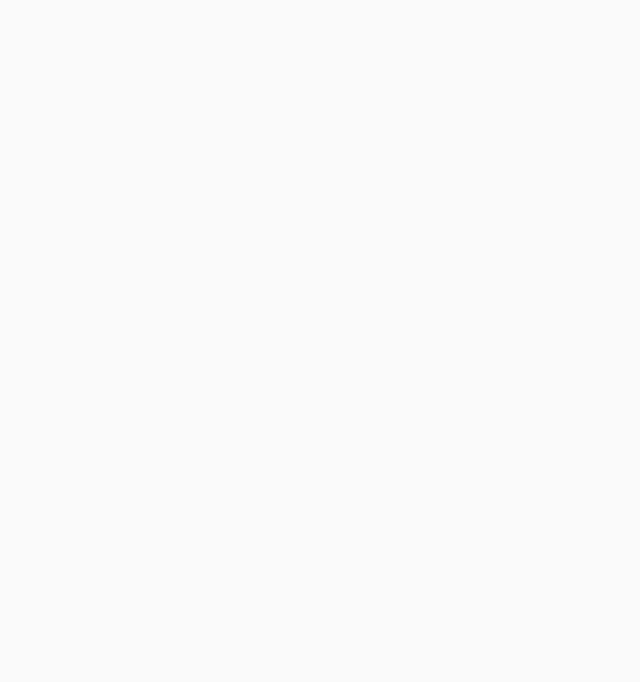
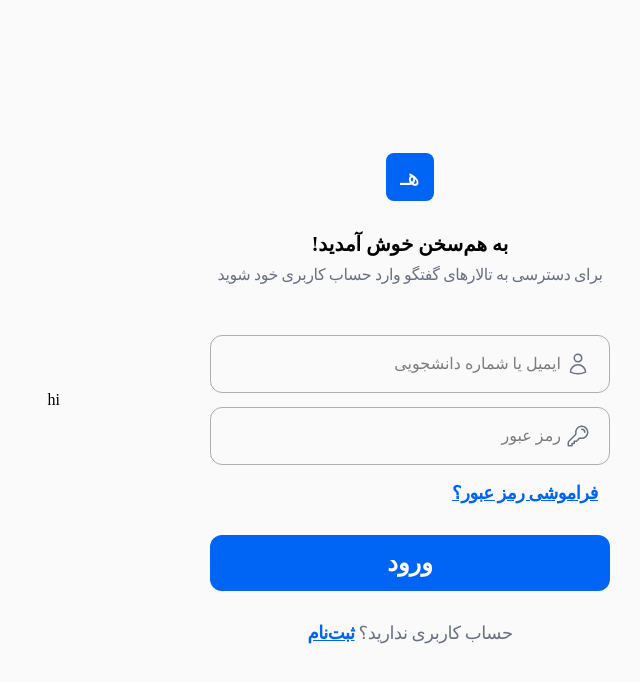
Before and after one commit to amirtvn04/hamsokhan, a React (Vite) app: page / in a window 1280 px wide. Shown: the top 682 px of the page, without its empty margins (640-1280 px from the left). Built offline with nearby package versions, Linux system fonts and the light colour scheme; a web font is replaced by a local one.

Commit message:
feat(ui): implement login and register components

```diff
--- a/index.html
+++ b/index.html
@@ -1,13 +1,51 @@
 <!doctype html>
-<html lang="en">
+<html lang="fa-IR" dir="rtl">
+
 <head>
   <meta charset="UTF-8" />
   <link rel="icon" type="image/svg+xml" href="/vite.svg" />
   <meta name="viewport" content="width=device-width, initial-scale=1.0" />
   <title>hamsokhan</title>
 </head>
-  <body class="bg-secondary">
+
+<body class="bg-secondary text-base font-bakh">
+  <svg class="hidden">
+    <symbol id="person" xmlns="http://www.w3.org/2000/svg" fill="none" viewBox="0 0 24 24" stroke-width="1.5"
+      stroke="currentColor" class="size-6">
+      <path stroke-linecap="round" stroke-linejoin="round"
+        d="M15.75 6a3.75 3.75 0 1 1-7.5 0 3.75 3.75 0 0 1 7.5 0ZM4.501 20.118a7.5 7.5 0 0 1 14.998 0A17.933 17.933 0 0 1 12 21.75c-2.676 0-5.216-.584-7.499-1.632Z" />
+    </symbol>
+    <symbol id="eye" xmlns="http://www.w3.org/2000/svg" fill="none" viewBox="0 0 24 24" stroke-width="1.5"
+      stroke="currentColor" class="size-6">
+      <path stroke-linecap="round" stroke-linejoin="round"
+        d="M2.036 12.322a1.012 1.012 0 0 1 0-.639C3.423 7.51 7.36 4.5 12 4.5c4.638 0 8.573 3.007 9.963 7.178.07.207.07.431 0 .639C20.577 16.49 16.64 19.5 12 19.5c-4.638 0-8.573-3.007-9.963-7.178Z" />
+      <path stroke-linecap="round" stroke-linejoin="round" d="M15 12a3 3 0 1 1-6 0 3 3 0 0 1 6 0Z" />
+    </symbol>
+    <symbol id="eye-slash" xmlns="http://www.w3.org/2000/svg" fill="none" viewBox="0 0 24 24" stroke-width="1.5"
+      stroke="currentColor" class="size-6">
+      <path stroke-linecap="round" stroke-linejoin="round"
+        d="M3.98 8.223A10.477 10.477 0 0 0 1.934 12C3.226 16.338 7.244 19.5 12 19.5c.993 0 1.953-.138 2.863-.395M6.228 6.228A10.451 10.451 0 0 1 12 4.5c4.756 0 8.773 3.162 10.065 7.498a10.522 10.522 0 0 1-4.293 5.774M6.228 6.228 3 3m3.228 3.228 3.65 3.65m7.894 7.894L21 21m-3.228-3.228-3.65-3.65m0 0a3 3 0 1 0-4.243-4.243m4.242 4.242L9.88 9.88" />
+    </symbol>
+    <symbol id="key" xmlns="http://www.w3.org/2000/svg" fill="none" viewBox="0 0 24 24" stroke-width="1.5"
+      stroke="currentColor" class="size-6">
+      <path stroke-linecap="round" stroke-linejoin="round"
+        d="M15.75 5.25a3 3 0 0 1 3 3m3 0a6 6 0 0 1-7.029 5.912c-.563-.097-1.159.026-1.563.43L10.5 17.25H8.25v2.25H6v2.25H2.25v-2.818c0-.597.237-1.17.659-1.591l6.499-6.499c.404-.404.527-1 .43-1.563A6 6 0 1 1 21.75 8.25Z" />
+    </symbol>
+    <symbol id="mail" xmlns="http://www.w3.org/2000/svg" fill="none" viewBox="0 0 24 24" stroke-width="1.5"
+      stroke="currentColor" class="size-6">
+      <path stroke-linecap="round" stroke-linejoin="round"
+        d="M16.5 12a4.5 4.5 0 1 1-9 0 4.5 4.5 0 0 1 9 0Zm0 0c0 1.657 1.007 3 2.25 3S21 13.657 21 12a9 9 0 1 0-2.636 6.364M16.5 12V8.25" />
+    </symbol>
+    <symbol id="id" xmlns="http://www.w3.org/2000/svg" fill="none" viewBox="0 0 24 24" stroke-width="1.5" stroke="currentColor"
+      class="size-6">
+      <path stroke-linecap="round" stroke-linejoin="round"
+        d="M12 21v-8.25M15.75 21v-8.25M8.25 21v-8.25M3 9l9-6 9 6m-1.5 12V10.332A48.36 48.36 0 0 0 12 9.75c-2.551 0-5.056.2-7.5.582V21M3 21h18M12 6.75h.008v.008H12V6.75Z" />
+    </symbol>
+
+  </svg>
+
   <div id="root"></div>
   <script type="module" src="/src/main.jsx"></script>
 </body>
+
 </html>
--- a/src/App.jsx
+++ b/src/App.jsx
@@ -1,8 +1,13 @@
+import { useState } from "react"
+import Login from "./components/Login"
+import Register from "./components/Register"
+
 function App() {
-
+  const [page, setPage] = useState("login")
   return (
     <>
-
+        {page === "login" && (<Login gotoRegister={() => setPage("register")} />)}
+        {page === "register" && (<Register gotoLogin={() => setPage("login")} />)}
     </>
   )
 }
--- /dev/null
+++ b/src/components/Login.jsx
@@ -0,0 +1,35 @@
+import Button from './elements/Button'
+import InputField from './elements/InputField'
+
+function Login({ gotoRegister }) {
+    return (
+        <div className='flex items-center gap-x-10 h-dvh'>
+            <div className='w-1/2'>
+                <form className='max-w-100 flex flex-col justify-center items-center mx-auto'>
+                    <div className='bg-primary w-12 h-12 rounded-lg flex items-center justify-center text-[24px] text-white'>
+                        هـ
+                    </div>
+
+                    <h3 className='mt-7'>به هم‌سخن خوش آمدید!</h3>
+                    <p className='text-gray-500 mt-1 mb-12 tracking-tight'>برای دسترسی به تالارهای گفتگو وارد حساب کاربری خود شوید</p>
+
+                    <div className='space-y-3.5 w-full'>
+                        <InputField icon='person' type='text' CustomStyles='w-full pr-12 pl-5 py-4' placeholder='ایمیل یا شماره دانشجویی' />
+                        <InputField icon='key' type='password' CustomStyles='w-full pr-12 pl-5 py-4' placeholder='رمز عبور' />
+                    </div>
+
+                    <a className='text-[#0065F4] font-bold self-start mr-3 mt-3.5 text-lg underline mb-7 cursor-pointer focus:outline-none focus:text-[#003d93] hover:text-[#003d93] tracking-tight'>فراموشی رمز عبور؟</a>
+
+                    <Button value='ورود' />
+
+                    <p className='text-lg mt-7 text-gray-500 tracking-tight'>حساب کاربری ندارید؟ <a onClick={() => gotoRegister()} className='text-[#0065F4] font-bold underline cursor-pointer focus:outline-none focus:text-[#003d93] hover:text-[#003d93]'>ثبت‌نام</a></p>
+                </form>
+            </div>
+            <div className='w-1/2'>
+                hi
+            </div>
+        </div>
+    )
+}
+
+export default Login
--- /dev/null
+++ b/src/components/Register.jsx
@@ -0,0 +1,39 @@
+import Button from './elements/Button'
+import InputField from './elements/InputField'
+
+function Register() {
+    return (
+        <div className='flex items-center gap-x-10 h-dvh'>
+            <div className='w-1/2'>
+                <form className='max-w-100 flex flex-col justify-center items-center mx-auto'>
+                    <div className='bg-primary w-12 h-12 rounded-lg flex items-center justify-center text-[24px] text-white'>
+                        هـ
+                    </div>
+
+                    <h3 className='mt-7'>به جمع هم‌سخن ها بپیوندید!</h3>
+                    <p className='text-gray-500 mt-1 mb-12 tracking-tight text-center'>در هم‌سخن می‌توانید سؤال بپرسید، تجربه‌هایتان را به اشتراک بگذارید و با دانشجویان و فارغ‌التحصیلان دانشگاه‌های ایران گفتگو کنید.</p>
+
+                    <div className='space-y-3.5 w-full mb-7'>
+                        <InputField icon='person' type='text' CustomStyles='w-full pr-12 pl-5 py-4' placeholder='نام مستعار' />
+                        <InputField icon='id' type='text' CustomStyles='w-full pr-12 pl-5 py-4' placeholder='شماره دانشجویی' />
+                        <InputField icon='mail' type='text' CustomStyles='w-full pr-12 pl-5 py-4' placeholder='ایمیل' />
+                        <InputField icon='key' type='password' CustomStyles='w-full pr-12 pl-5 py-4' placeholder='رمز عبور' />
+                        <InputField icon='key' type='password' CustomStyles='w-full pr-12 pl-5 py-4' placeholder='تکرار رمز عبور' />
+                    </div>
+
+                    <Button value='ثبت‌نام' />
+
+                    <p className='text-lg mt-7 text-gray-500 tracking-tight'>با ثبت‌نام در هم‌سخن، <a className='text-[#0065F4] font-bold underline cursor-pointer focus:outline-none focus:text-[#003d93] hover:text-[#003d93]'>قوانین و حریم خصوصی </a>
+
+                    را می‌پذیرید.
+                    </p>
+                </form>
+            </div>
+            <div className='w-1/2'>
+                hi
+            </div>
+        </div>
+    )
+}
+
+export default Register
--- /dev/null
+++ b/src/components/elements/Button.jsx
@@ -0,0 +1,13 @@
+import { useState } from "react"
+
+function Button({value}) {
+    const [pressed, setPressed] = useState(false)
+
+    return (
+        <button onMouseDown={() => setPressed(true)} onMouseUp={() => setPressed(false)} className={`flex justify-center items-center py-3 text-2xl font-bold text-white bg-[#0065F4] rounded-xl w-full hover:shadow-[0_2px_20px_rgba(0,101,244,0.3)] focus:shadow-[0_2px_20px_rgba(0,101,244,0.4)] focus:outline-none cursor-pointer transition-all ease-in-out ${pressed ? "scale-105" : "scale-100"}`}>
+            {value}
+        </button>
+)
+}
+
+export default Button
--- /dev/null
+++ b/src/components/elements/InputField.jsx
@@ -0,0 +1,27 @@
+import { useState } from "react";
+
+function InputField({ icon, type, CustomStyles, ...props }) {
+    const isPassword = type === "password";
+    const [showPassword, setShowPassword] = useState(false);
+    const [value, setValue] = useState("")
+
+    return (
+        <div className="relative group">
+            <svg className="absolute top-1/2 transform -translate-y-1/2 right-5 w-6 h-6 text-gray-500 pointer-events-none group-focus-within:text-black">
+                <use href={`#${icon}`}></use>
+            </svg>
+
+            {isPassword && (
+                <svg onClick={() => setShowPassword(!showPassword)} className={`w-6 h-6 text-gray-500 absolute top-1/2 transform -translate-y-1/2 left-5 cursor-pointer hover:text-black transition-all opacity-0 pointer-events-none group-hover:pointer-events-auto group-hover:opacity-100 group-focus-within:inline-block group-focus-within:opacity-100 group-focus-within:text-black ${value ? "opacity-100 inline-block" : ""}`}>
+                    {showPassword ? <use href="#eye-slash"></use> : <use href="#eye"></use>}
+                </svg>
+            )
+            }
+
+            <input value={value} onChange={(e) => setValue(e.target.value)} type={showPassword && isPassword ? 'text' : type} {...props} className={`input_field border border-black/30 rounded-xl hover:border-black/75 focus:outline-[#0065F4] focus:border-[#0065F4] focus:outline-2 transition-all  ${CustomStyles}`} />
+        </div >
+
+    )
+}
+
+export default InputField
--- a/src/index.css
+++ b/src/index.css
@@ -48,7 +48,6 @@
 	src: url('fonts/woff/DoranFaNum-ExtraBold.woff') format('woff'),
 		url('fonts/woff2/DoranFaNum-ExtraBold.woff2') format('woff2');
 }
-
 
 @font-face {
 	font-family: yekanbakh;
@@ -119,8 +118,6 @@
 :root {
 	--color-primary: #0065F4;
 	--color-background: #FAFAFA;
-    --color-secondary-text: #64748B;
-    --color-border: #E2E8F0;
 }
 
 .font-bakh {
@@ -139,14 +136,12 @@
 	color: var(--color-primary);
 }
 
-.text-secondary {
-    color: var(--color-secondary-text);
-}
-
 .bg-secondary {
 	background-color: var(--color-background);
 }
 
-.border-secondary{
-    border-color: var();
+h3 {
+	font-family: Doran FaNum;
+	font-size: 20px;
+	font-weight: bold;
 }
```
Lines whose indentation alone changed are shown as unchanged.
